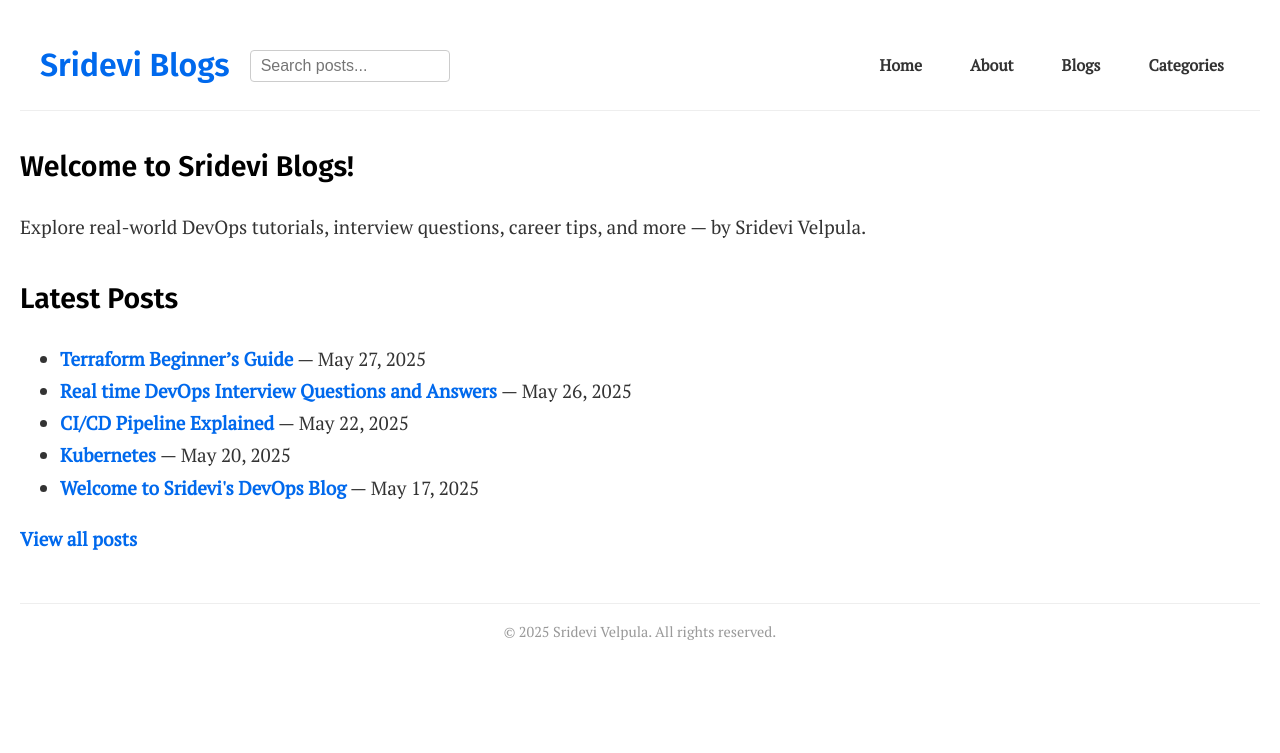
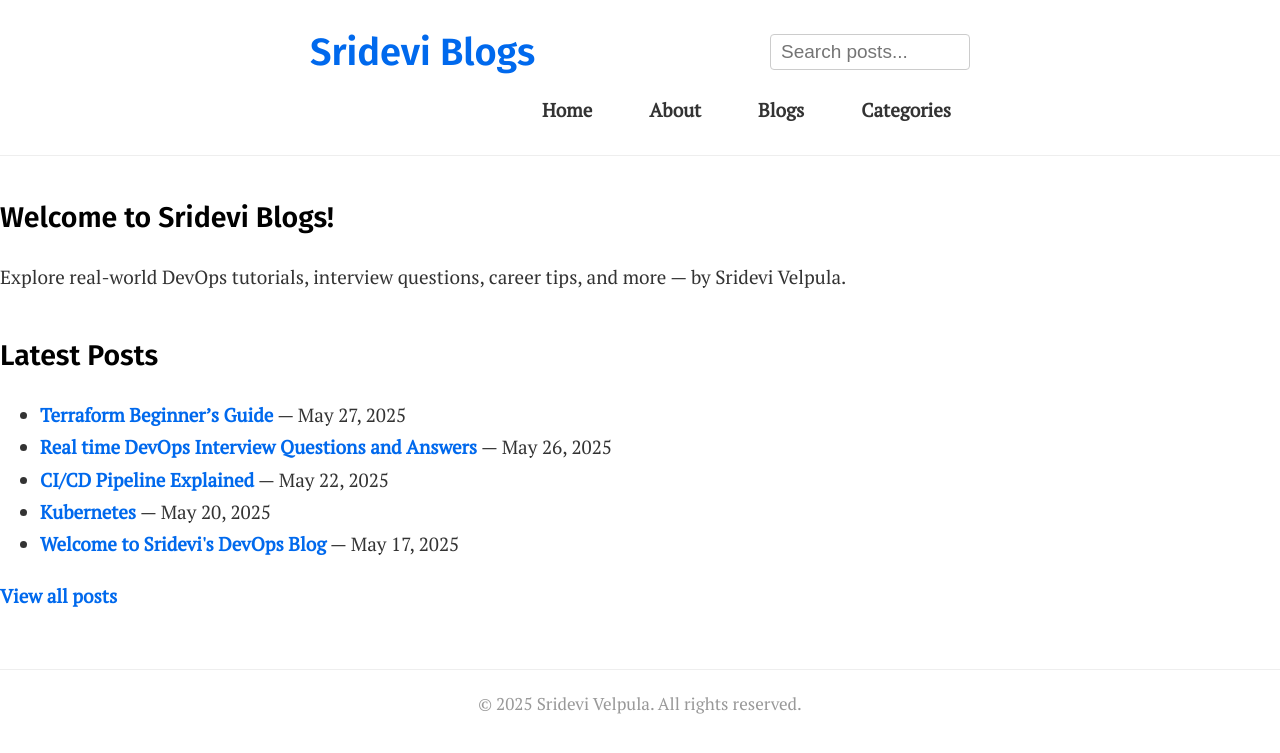
Before and after one commit to srideviblogs/srideviblogs.github.io, a Jekyll site: the page built from index.md, in a window 1280 px wide. Shown: the top 753 px of the page. Built offline with Jekyll 4.4.1, drawn with Linux system fonts in a browser that asks for light colours.

Commit message:
Update custom.css

```diff
--- a/assets/css/custom.css
+++ b/assets/css/custom.css
@@ -1,24 +1,29 @@
 /* Import Google Fonts */
 @import url('https://fonts.googleapis.com/css2?family=PT+Serif&family=Fira+Sans&display=swap');
 
-/* Universal box-sizing and scroll fix */
-*, *::before, *::after {
+/* Reset and Base Styles */
+* {
   box-sizing: border-box;
 }
 
-body {
+html, body {
+  margin: 0;
+  padding: 0;
+  max-width: 100%;
+  overflow-x: hidden;
   font-family: 'PT Serif', serif;
   font-size: 19px;
   line-height: 1.7;
   font-weight: 400;
   color: #333;
   background-color: #fff;
+}
+
+/* Container */
+.container {
+  max-width: 700px;
   margin: 0 auto;
-  max-width: 100%;
   padding: 20px;
-  -webkit-font-smoothing: antialiased;
-  -moz-osx-font-smoothing: grayscale;
-  overflow-x: hidden; /* prevent horizontal scroll */
 }
 
 /* Headings */
@@ -36,6 +41,7 @@ a {
   text-decoration: none;
   font-weight: 600;
 }
+
 a:hover {
   text-decoration: underline;
 }
@@ -46,6 +52,8 @@ header.site-header {
   margin-bottom: 2rem;
   padding: 0.5rem 0;
   background: #fff;
+  position: relative;
+  z-index: 1000;
 }
 
 /* Header container layout */
@@ -55,7 +63,6 @@ header.site-header {
   align-items: center;
   flex-wrap: wrap;
   padding: 10px 20px;
-  position: relative;
 }
 
 /* Site title */
@@ -73,8 +80,7 @@ header.site-header {
   flex-grow: 1;
   justify-content: flex-end;
   font-weight: 600;
-  z-index: 100;
-  flex-wrap: wrap;
+  z-index: 1000;
 }
 
 .site-nav a {
@@ -82,6 +88,7 @@ header.site-header {
   color: #333;
   padding: 0.5rem 1rem;
 }
+
 .site-nav a:hover {
   color: #0069ed;
 }
@@ -101,11 +108,10 @@ header.site-header {
 
 /* Search container */
 #search-container {
+  position: relative;
   margin-left: 20px;
-  z-index: 1000;
-  flex-shrink: 0;
-  position: relative;
 }
+
 #search-input {
   padding: 6px 10px;
   width: 200px;
@@ -113,6 +119,7 @@ header.site-header {
   border: 1px solid #ccc;
   font-size: 1rem;
 }
+
 #search-results {
   position: absolute;
   top: 100%;
@@ -123,21 +130,25 @@ header.site-header {
   max-height: 300px;
   overflow-y: auto;
   display: none;
-  z-index: 1000;
+  z-index: 999;
   box-shadow: 0 2px 8px rgba(0,0,0,0.1);
 }
+
 #search-results ul {
   list-style: none;
   margin: 0;
   padding: 0.5rem;
 }
+
 #search-results li {
   padding: 0.4rem 0;
 }
+
 #search-results li a {
   color: #007acc;
   text-decoration: none;
 }
+
 #search-results li a:hover {
   text-decoration: underline;
 }
@@ -148,11 +159,13 @@ header.site-header {
   padding-bottom: 1rem;
   margin-bottom: 1rem;
 }
+
 .post-list article:last-child {
   border-bottom: none;
   margin-bottom: 0;
   padding-bottom: 0;
 }
+
 .post-list .excerpt {
   color: #666;
   font-size: 1rem;
@@ -168,7 +181,7 @@ header.site-header {
   text-align: center;
 }
 
-/* ===== Responsive for Mobile ===== */
+/* Responsive (mobile) */
 @media (max-width: 768px) {
   .site-header .container {
     flex-direction: column;
```
